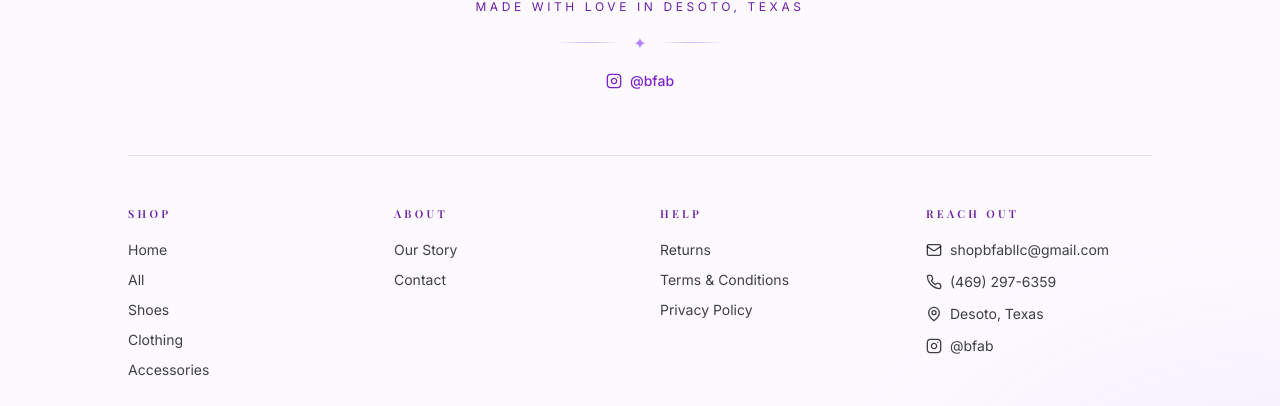
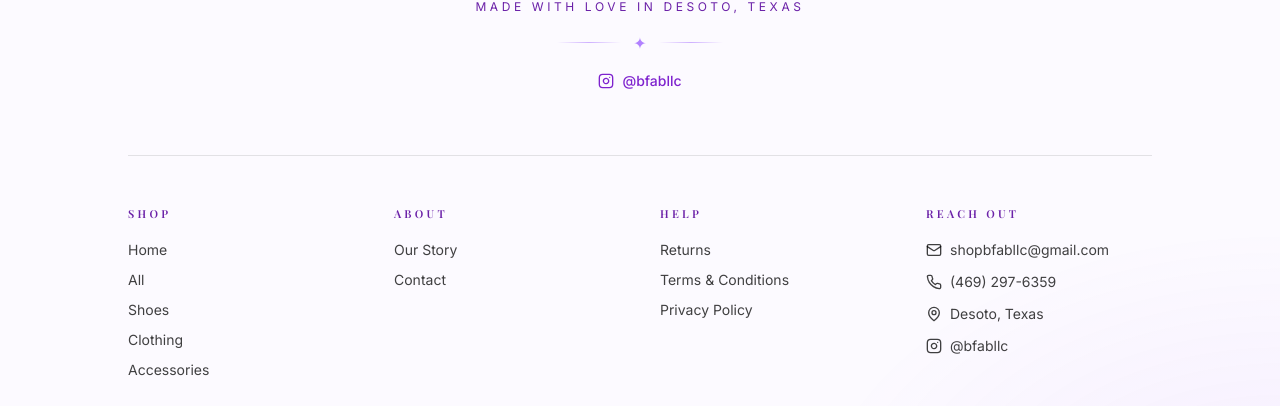
Before and after one commit to ricardolgarate/nomatch, a React (Vite) app: page / in a window 1280 px wide. Shown: the part 5561-5967 px from the top of the page. Built offline with nearby package versions, Linux system fonts and the light colour scheme; no server answers; the database is empty; a web font is replaced by a local one.

Commit message:
content: set Instagram handle to @bfabllc
Made-with: Cursor

```diff
--- a/src/components/Footer.tsx
+++ b/src/components/Footer.tsx
@@ -23,13 +23,13 @@ export default function Footer() {
             <span>✦</span>
           </div>
           <a
-            href="https://www.instagram.com/"
+            href="https://www.instagram.com/bfabllc/"
             target="_blank"
             rel="noopener noreferrer"
             className="text-sm text-bfab-600 hover:text-bfab-700 font-medium transition-colors inline-flex items-center gap-2"
           >
             <Instagram className="w-4 h-4" />
-            @bfab
+            @bfabllc
           </a>
         </div>
 
@@ -92,13 +92,13 @@ export default function Footer() {
                 <span>Desoto, Texas</span>
               </div>
               <a
-                href="https://www.instagram.com/"
+                href="https://www.instagram.com/bfabllc/"
                 target="_blank"
                 rel="noopener noreferrer"
                 className="flex items-center gap-2 hover:text-bfab-600 transition-colors"
               >
                 <Instagram className="w-4 h-4 shrink-0" />
-                <span>@bfab</span>
+                <span>@bfabllc</span>
               </a>
             </div>
           </div>
--- a/src/pages/Contact.tsx
+++ b/src/pages/Contact.tsx
@@ -143,7 +143,7 @@ export default function Contact() {
                 </a>
 
                 <a
-                  href="https://www.instagram.com/"
+                  href="https://www.instagram.com/bfabllc/"
                   target="_blank"
                   rel="noopener noreferrer"
                   className="flex items-center gap-3 text-black hover:text-bfab-600 transition-colors group"
@@ -151,7 +151,7 @@ export default function Contact() {
                   <div className="w-10 h-10 rounded-full bg-white border border-black/5 flex items-center justify-center group-hover:bg-bfab-600 group-hover:border-bfab-600 transition-colors">
                     <Instagram className="w-4 h-4 text-bfab-600 group-hover:text-white transition-colors" />
                   </div>
-                  <span>@bfab</span>
+                  <span>@bfabllc</span>
                 </a>
 
                 <div className="flex items-start gap-3 text-black/70">
```
